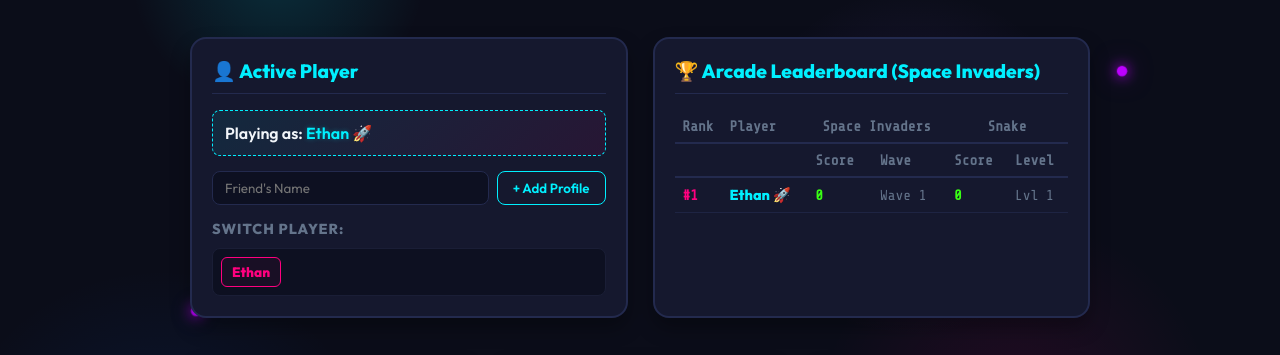
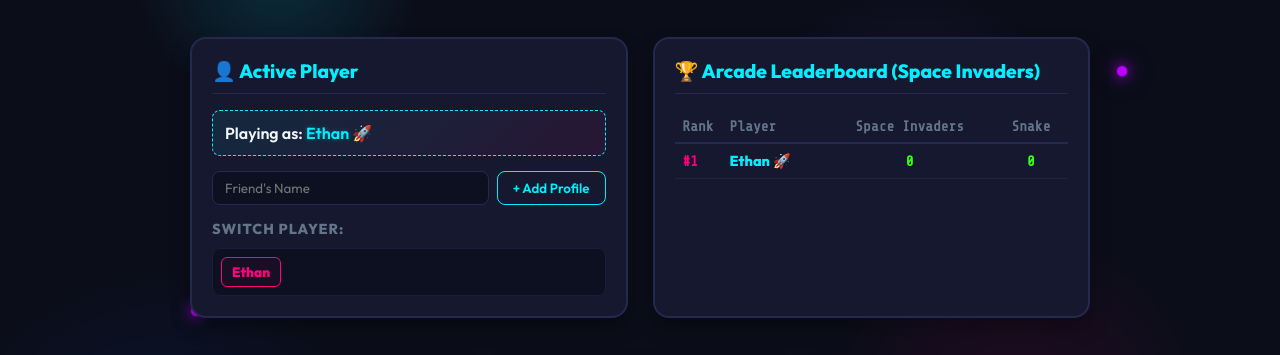
Before and after one commit to misselfampty-sudo/ethan_gaming, a plain HTML site: page index.html in a window 1280 px wide. Shown: the part 133-488 px from the top of the page. Drawn offline with nearby package versions, Linux system fonts and the light colour scheme; no server answers; files whose address does not match are found by name.

Commit message:
simplify leaderboard to show only scores
- Remove wave/level columns from leaderboard table
- Clean table with only: Rank | Player | Space Invaders Score | Snake Score
- Focused view on high scores without progress details

```diff
--- a/index.html
+++ b/index.html
@@ -541,16 +541,8 @@
                 <tr>
                   <th>Rank</th>
                   <th>Player</th>
-                  <th colspan="2" style="text-align: center;">Space Invaders</th>
-                  <th colspan="2" style="text-align: center;">Snake</th>
-                </tr>
-                <tr>
-                  <th></th>
-                  <th></th>
-                  <th>Score</th>
-                  <th>Wave</th>
-                  <th>Score</th>
-                  <th>Level</th>
+                  <th style="text-align: center;">Space Invaders</th>
+                  <th style="text-align: center;">Snake</th>
                 </tr>
               </thead>
               <tbody id="leaderboard-body">
@@ -769,14 +761,11 @@
         const row = document.createElement("tr");
         row.className = "leaderboard-row";
         const isActive = item.name === activeProfileName;
-        const highlight = isActive ? 'color: var(--accent-teal); font-weight: bold;' : '';
         row.innerHTML = `
           <td class="rank-cell">#${index + 1}</td>
           <td style="font-weight: bold; color: ${isActive ? 'var(--accent-teal)' : 'inherit'}">${item.name} ${isActive ? '🚀' : ''}</td>
-          <td class="score-cell">${item.siScore}</td>
-          <td class="level-cell">Wave ${item.siLevel}</td>
-          <td class="score-cell">${item.snakeScore}</td>
-          <td class="level-cell">Lvl ${item.snakeLevel}</td>
+          <td class="score-cell" style="text-align: center;">${item.siScore}</td>
+          <td class="score-cell" style="text-align: center;">${item.snakeScore}</td>
         `;
         leaderboardBody.appendChild(row);
       });
```
